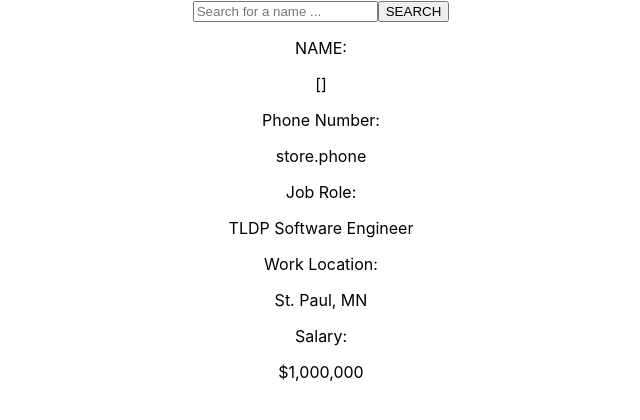
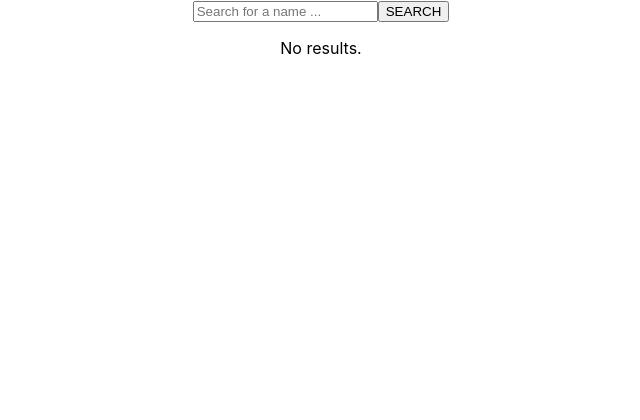
Before and after one commit to Pete-Hall/tldp-directory, a React (Create React App) app: page / in a window 1280 px wide. Shown: the top 420 px of the page, without its empty margins (319-959 px from the left). Built offline with nearby package versions, Linux system fonts and the light colour scheme.

Commit message:
Added conditional rendering for the results component

```diff
--- a/src/components/Results.jsx
+++ b/src/components/Results.jsx
@@ -7,16 +7,25 @@ function Results() {
     // map through reducer (in case there are more than 1 people returned)
     return (
         <div>
-            <p>NAME:</p>
-            <p>{JSON.stringify(searchResults)}</p>
-            <p>Phone Number:</p>
-            <p>store.phone</p>
-            <p>Job Role:</p>
-            <p>TLDP Software Engineer</p>
-            <p>Work Location:</p>
-            <p>St. Paul, MN</p>
-            <p>Salary:</p>
-            <p>$1,000,000</p>
+            {
+                searchResults.length > 0 ?
+                <>
+                    <p>NAME:</p>
+                    <p>{searchResults[0].name}</p>
+                    <p>Phone Number:</p>
+                    <p>{searchResults[0].phone}</p>
+                    <p>Job Role:</p>
+                    <p>{searchResults[0].job}</p>
+                    <p>Work Location:</p>
+                    <p>{searchResults[0].location}</p>
+                    <p>Salary:</p>
+                    <p>{searchResults[0].salary}</p>
+                </>
+                :
+                <>
+                    <p>No results.</p>
+                </>
+            }
         </div>
     )
 }
```
